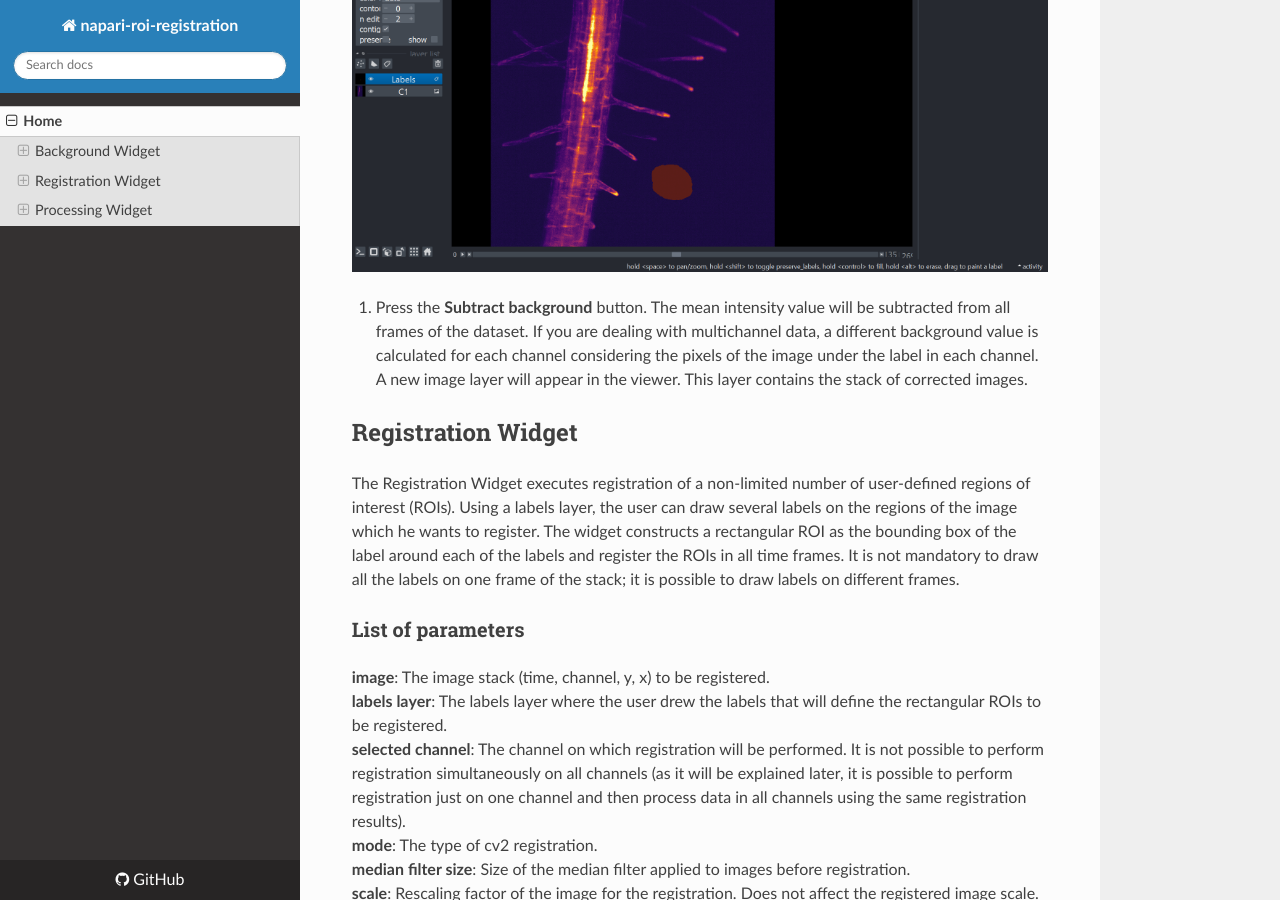
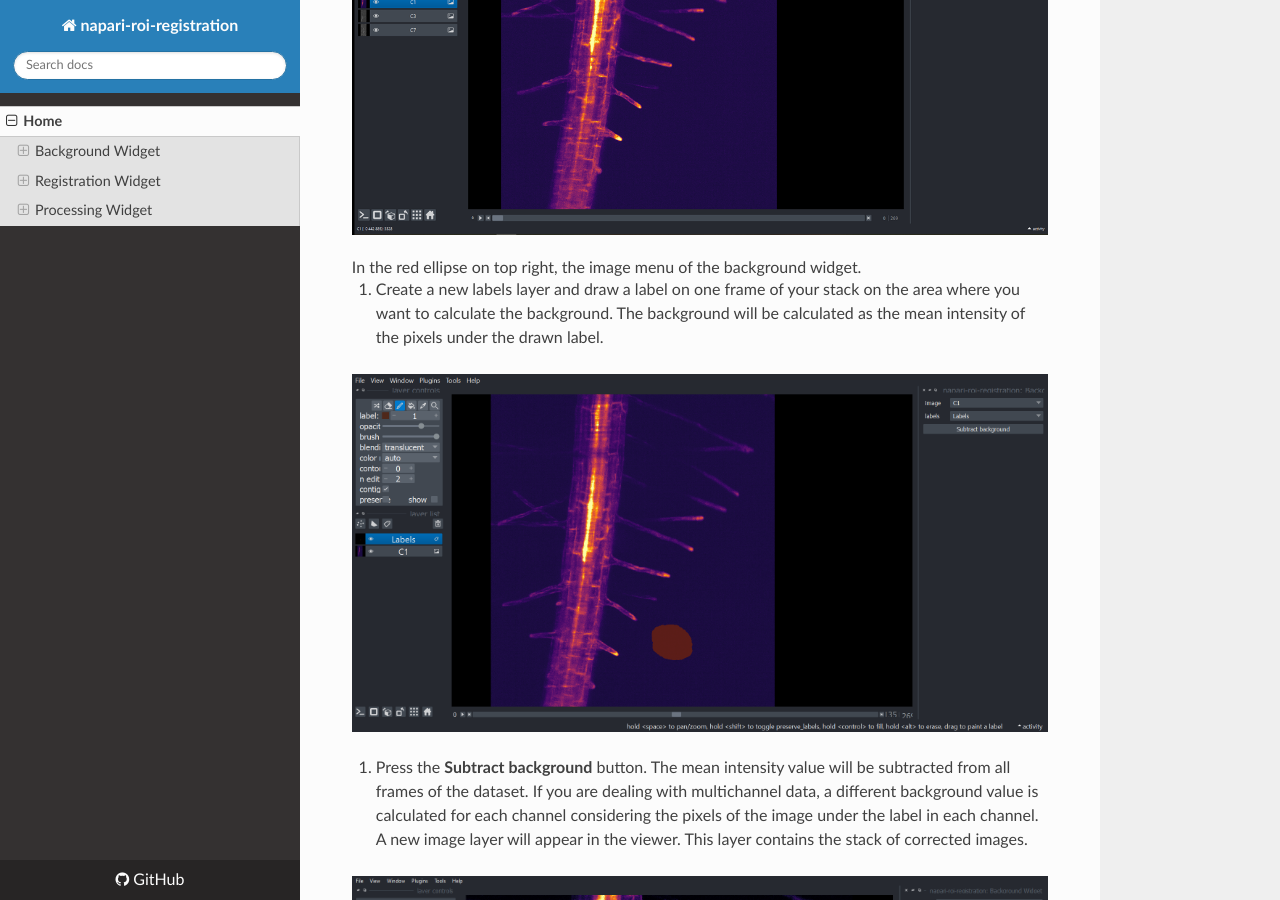
Before and after one commit to GiorgiaTortora/napari-roi-registration, an MkDocs documentation site: the page built from docs/index.md, in a window 1280 px wide and 900 px high, scrolled down 906 px. Built offline with MkDocs 1.6.1, drawn with Linux system fonts in a browser that asks for light colours; nearby versions of some CDN libraries; old or Windows-style settings are respelled for this version of MkDocs; part of the change alters nothing that is shown.

```diff
--- a/docs/index.md
+++ b/docs/index.md
@@ -16,12 +16,17 @@ The Background Widget allows a pre-processing of data, and it is typically usefu
 
 1. Open the image you want to correct in the napari viewer. If you open more than one image in the viewer, select the image you want to correct in the image menu of the Background Widget.
 
+![raw](https://github.com/GiorgiaTortora/napari-roi-registration/blob/main/images/before_sub.png)
+<figcaption>In the red ellipse on top right, the image menu of the background widget.</figcaption>
+
 2. Create a new labels layer and draw a label on one frame of your stack on the area where you want to calculate the background. The background will be calculated as the mean intensity of the pixels under the drawn label.
 
 ![raw](https://github.com/GiorgiaTortora/napari-roi-registration/blob/main/images/background.png)
 
 3. Press the **Subtract background** button. The mean intensity value will be subtracted from all frames of the dataset. If you are dealing with multichannel data, a different background value is calculated for each channel considering the pixels of the image under the label in each channel.
 A new image layer will appear in the viewer. This layer contains the stack of corrected images.
+
+![raw](https://github.com/GiorgiaTortora/napari-roi-registration/blob/main/images/after_sub.png)
 
 ## Registration Widget
 
@@ -44,15 +49,23 @@ The Registration Widget executes registration of a non-limited number of user-de
 1. Open the image you want to register in Napari. If you have already corrected your image using the background widget, your image will already be in the napari viewer under the name <original name of the image>_ corrected.
 If you open more than one image, select the image on which you want to perform the registration in the image menu of the Registration Widget.
 
+![raw](https://github.com/GiorgiaTortora/napari-roi-registration/blob/main/images/before_reg.png)
+
 2. Create a new labels layer and draw labels where you want to select a region of interest. Be careful with the colours of the labels. Each colour represents a different label which will correspond to a different ROI. If you use the same colour to label two different parts of an image, they will be considered as a single region of interest and will be registered in the same bounding box.
 
+![raw](github.com/GiorgiaTortora/napari-roi-registration/blob/main/images/double_label.png)
+
 Moreover, labels are not supposed to overlap. If two labels are overlapping, only the colour that corresponds to the highest number will be considered in the overlapped area.
+
+![raw](https://github.com/GiorgiaTortora/napari-roi-registration/blob/main/images/labels_numbers.png)
 
 The registration process starts from the currently selected frame, which is the frame visualized in the viewer when the **Register ROIs** button is pressed, no matter in which frame have been drawn the labels. The result of the registration process can change according to the starting frame. So, if you are not satisfied with the obtained registration, try to change the starting frame simply changing the frame that you are visualizing.
 If **show registered stack** is selected, at the end of the registration process a new image layer containing the registered ROI stack will be created for each label.
 If **register entire image** is selected, the entire image will be registered, not only the portion of image in the bounding box.
 
 3. Press the **Register ROIs** button: registration will be performed. When the registration process ends, two new layers will appear in the viewer. One layer contains the centroids of the drawn labels while the other contains the bounding boxes enclosing the ROIs.
+
+![raw](https://github.com/GiorgiaTortora/napari-roi-registration/blob/main/images/after_reg.png)
 
 ## Processing Widget
 
@@ -75,3 +88,5 @@ The Processing Widget measures ROIs displacements and extracts the average inten
 1. Pressing the **Process registered ROIs** button, the registered ROIs will be analysed. The intensity and the displacement of the registered ROIs will be calculated. Intensity is calculated considering only the pixels which are inside the bounding box and under the label. Pixels which are inside the bounding box but aren’t under the label will not contribute to calculation of intensity.
 If **plot results** is selected, plots of displacement vs time index and mean intensity vs time index will appear in the console.
 Choosing the **save results** option, an excel file containing ROIs positions, displacements, and intensities will be saved.
+
+[raw](https://github.com/GiorgiaTortora/napari-roi-registration/blob/main/images/plots.png)
```
